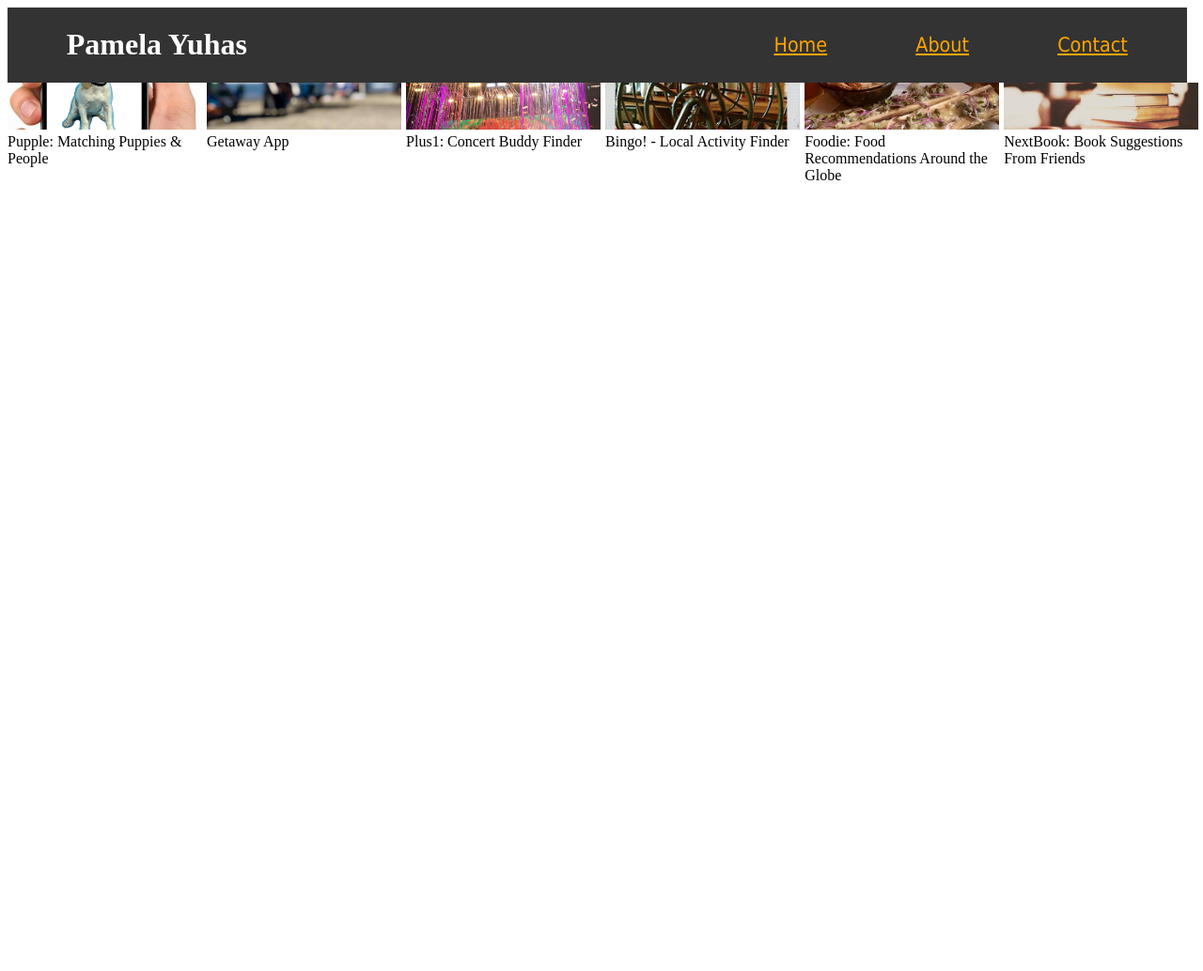
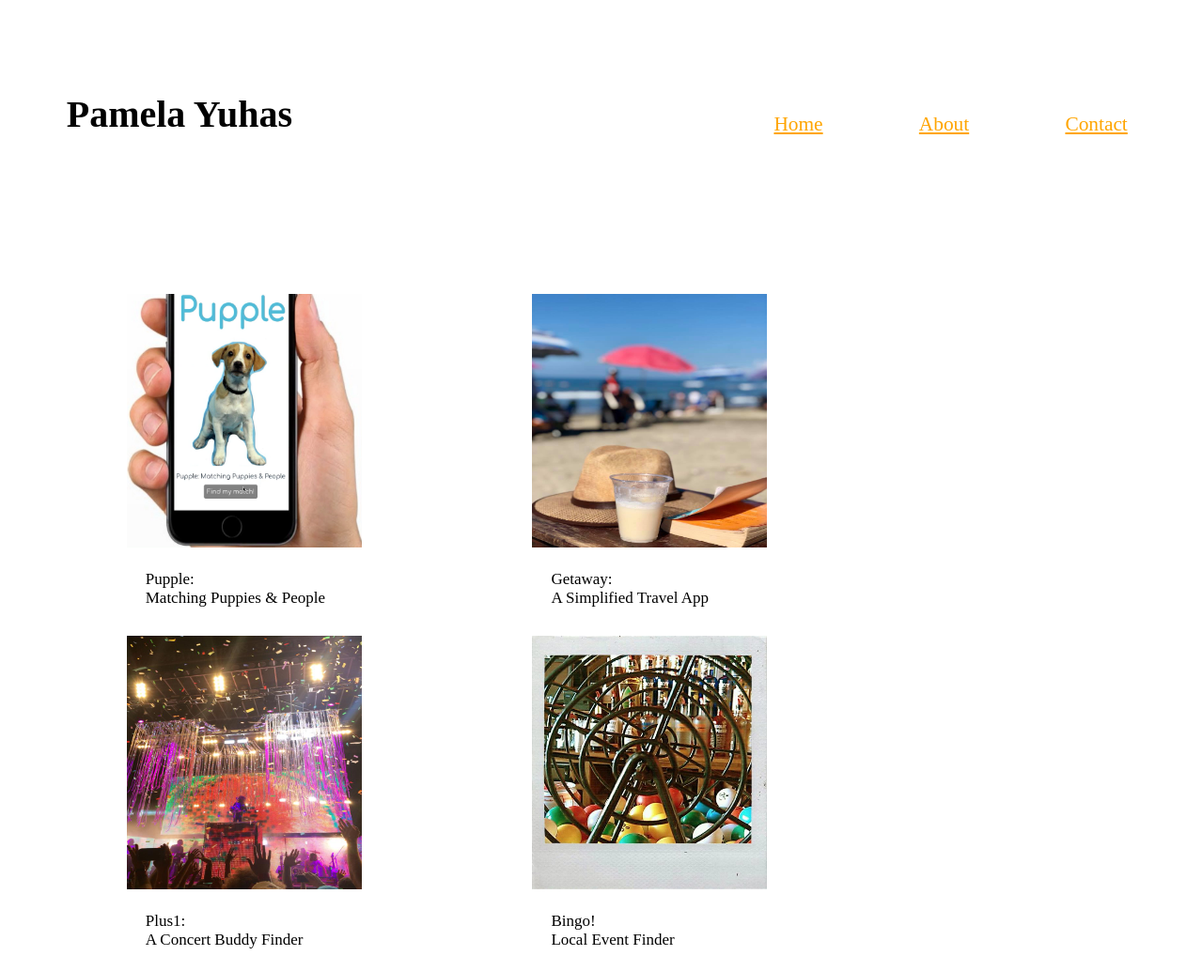
Before and after one commit to pyuhas/Portfolio, a plain HTML site: page homepage.html in a window 1280 px wide. Shown: the top 1034 px of the page at 94% size. Before the commit the page ends 800 px from the top, so only its background shows below. Drawn offline with Linux system fonts and the light colour scheme.

Commit message:
homepage

```diff
--- a/css/homepage.css
+++ b/css/homepage.css
@@ -2,15 +2,15 @@ body {
   background-color: white;
   width: 99%;
   height: auto;
-
 }
 
 header {
-  background-color: #333333;
+  /* background-color: #333333; */
   display: flex;
   flex-direction: row;
   justify-content: space-between;
   width: 99%;
+  height: 300px;
 }
 
 nav {
@@ -18,58 +18,41 @@ nav {
   align-self: center;
   justify-content: space-between;
   margin-right: 5%;
+  margin-top: -4%;
   width: 30%;
   font-size: 16pt;
 }
 
 a {
   color: orange;
-  font-family: 'Tahoma';
+  font-family: 'Times New Roman';
 }
 
 .name {
-  color: white;
-  z-index: 1;
+  color: black;
   margin-left: 5%;
+  margin-top: 5%;
+  font-size: 20px;
   font-family: 'Times New Roman';
 }
 
-/* .article-container {
-  display: flex;
-  padding-bottom: 60px;
-  width: 97%;
-} */
-
-.container {
-    display: grid;
-    grid-gap: 5px;
-    grid-template-columns: repeat(auto-fit, minmax(100px, 1fr));
-    grid-template-rows: repeat(2, 50px);
+div.gallery {
+  margin: 5px;
+  margin-left: 10%;
+  float: left;
+  width: 300px;
 }
 
-.container > div > img {
-    width: 100%;
-    height: 100%;
-    object-fit: cover;
+div.gallery:hover {
+  border: 1px solid #777;
 }
 
-.pic img {
-    float: left;
-    display: flex;
-    margin-right: 5px;
+div.gallery img {
+  width: 250px;
+  height: 270px;
 }
 
-article a {
-justify-content: flex-end;
-display: flex;
-padding-right: 25px;
+div.desc {
+  padding: 20px;
+  font-size: 17px;
 }
-
-.benton-pics {
-  display: flex;
-  justify-content: space-around;
-}
-
-p {
-    padding-right: 20px;
-}
--- a/homepage.html
+++ b/homepage.html
@@ -22,59 +22,48 @@
 
   <main>
 
-    <!-- <div class="article-container">
-      <article class="pic">
-        <h4>Lorum Ipsum Dolor</h4>
-        <img src="https://4.bp.blogspot.com/-wjFR0Z6OcmY/WjFs2ND9AGI/AAAAAAAAAVo/yc4YgcansWYEAe_hXnmdNkFmT5TiMlBiACLcBGAs/s1600/IMG_5650.jpg" height="80" alt="image">
-        <p>Lorem ipsum dolor sit amet, consectetur adipisicing elit, sed do eiusmod tempor incididunt ut labore et dolore magna aliqua. Ut enim ad minim veniam, quis nostrud exercitation ullamco laboris nisi ut aliquip ex ea commodo consequat. Duis aute
-          irure dolor in reprehenderit in voluptate velit esse cillum dolore eu fugiat nulla pariatur. Excepteur sint occaecat cupidatat non proident, sunt in culpa qui officia deserunt mollit anim id est laborum.</p>
-        <a href="readmore.html">Read More</a>
-      </article>
-      <article class="pic">
-        <h4>Lorum Ipsum Dolor</h4>
-        <img src="https://3.bp.blogspot.com/-qKsVXnDHLxI/WjFtO2OzTGI/AAAAAAAAAVw/Hq_sOC5inww0305uqjI-STnXkmrpnBP6ACLcBGAs/s1600/sweater.jpg" height="80" alt="image">
-        <p>Lorem ipsum dolor sit amet, consectetur adipisicing elit, sed do eiusmod tempor incididunt ut labore et dolore magna aliqua. Ut enim ad minim veniam, quis nostrud exercitation ullamco laboris nisi ut aliquip ex ea commodo consequat. Duis aute
-          irure dolor in reprehenderit in voluptate velit esse cillum dolore eu fugiat nulla pariatur. Excepteur sint occaecat cupidatat non proident, sunt in culpa qui officia deserunt mollit anim id est laborum.</p>
-        <a href="readmore2.html">Read More</a>
-      </article>
-      <article class="pic">
-        <h4>Lorum Ipsum Dolor</h4>
-        <img src="https://3.bp.blogspot.com/-IalN0TPfGOE/WjFs-J6xNiI/AAAAAAAAAVs/Lwix3-UOmccgyhnlj5vb-Xdz5cxYLzMggCLcBGAs/s1600/IMG_5652.jpg" height="80" alt="image">
-        <p>Lorem ipsum dolor sit amet, consectetur adipisicing elit, sed do eiusmod tempor incididunt ut labore et dolore magna aliqua. Ut enim ad minim veniam, quis nostrud exercitation ullamco laboris nisi ut aliquip ex ea commodo consequat. Duis aute
-          irure dolor in reprehenderit in voluptate velit esse cillum dolore eu fugiat nulla pariatur. Excepteur sint occaecat cupidatat non proident, sunt in culpa qui officia deserunt mollit anim id est laborum.</p>
-        <a href="readmore3.html">Read More</a>
-      </article>
-      <article class="pic">
-        <h4>Lorum Ipsum Dolor</h4>
-        <img src="https://4.bp.blogspot.com/-wjFR0Z6OcmY/WjFs2ND9AGI/AAAAAAAAAVo/yc4YgcansWYEAe_hXnmdNkFmT5TiMlBiACLcBGAs/s1600/IMG_5650.jpg" height="80" alt="image">
-        <p>Lorem ipsum dolor sit amet, consectetur adipisicing elit, sed do eiusmod tempor incididunt ut labore et dolore magna aliqua. Ut enim ad minim veniam, quis nostrud exercitation ullamco laboris nisi ut aliquip ex ea commodo consequat. Duis aute
-          irure dolor in reprehenderit in voluptate velit esse cillum dolore eu fugiat nulla pariatur. Excepteur sint occaecat cupidatat non proident, sunt in culpa qui officia deserunt mollit anim id est laborum.</p>
-        <a href="readmore.html">Read More</a>
-      </article>
-      <article class="pic">
-        <h4>Lorum Ipsum Dolor</h4>
-        <img src="https://4.bp.blogspot.com/-wjFR0Z6OcmY/WjFs2ND9AGI/AAAAAAAAAVo/yc4YgcansWYEAe_hXnmdNkFmT5TiMlBiACLcBGAs/s1600/IMG_5650.jpg" height="80" alt="image">
-        <p>Lorem ipsum dolor sit amet, consectetur adipisicing elit, sed do eiusmod tempor incididunt ut labore et dolore magna aliqua. Ut enim ad minim veniam, quis nostrud exercitation ullamco laboris nisi ut aliquip ex ea commodo consequat. Duis aute
-          irure dolor in reprehenderit in voluptate velit esse cillum dolore eu fugiat nulla pariatur. Excepteur sint occaecat cupidatat non proident, sunt in culpa qui officia deserunt mollit anim id est laborum.</p>
-        <a href="readmore.html">Read More</a>
-      </article>
-      <article class="pic">
-        <h4>Lorum Ipsum Dolor</h4>
-        <img src="https://4.bp.blogspot.com/-wjFR0Z6OcmY/WjFs2ND9AGI/AAAAAAAAAVo/yc4YgcansWYEAe_hXnmdNkFmT5TiMlBiACLcBGAs/s1600/IMG_5650.jpg" height="80" alt="image">
-        <p>Lorem ipsum dolor sit amet, consectetur adipisicing elit, sed do eiusmod tempor incididunt ut labore et dolore magna aliqua. Ut enim ad minim veniam, quis nostrud exercitation ullamco laboris nisi ut aliquip ex ea commodo consequat. Duis aute
-          irure dolor in reprehenderit in voluptate velit esse cillum dolore eu fugiat nulla pariatur. Excepteur sint occaecat cupidatat non proident, sunt in culpa qui officia deserunt mollit anim id est laborum.</p>
-        <a href="readmore.html">Read More</a>
-      </article>
-    </div> -->
+    <div class="gallery">
+      <a target="_blank" href="images/pupplephone.png">
+        <img src="images/pupplephone.png" alt="picture of dog on phone" width="600" height="400">
+      </a>
+      <div class="desc">Pupple:</br> Matching Puppies & People</div>
+    </div>
 
-    <div class="container">
-  <div><img src="images/pupplephone.png" alt="pic of pupple app on phone">Pupple: Matching Puppies & People</div>
-  <div><img src="images/getawayapp.jpg" alt="pic of beach setting">Getaway App</div>
-  <div><img src="images/flaminglips.jpg" alt="pic of concert">Plus1: Concert Buddy Finder</div>
-  <div><img src="images/bingo.jpg" alt="pic of bingo set">Bingo! - Local Activity Finder</div>
-  <div><img src="images/foodie.jpg" alt="pic of food">Foodie: Food Recommendations Around the Globe</div>
-  <div><img src="images/bookrecs.jpg" alt="pic of books">NextBook: Book Suggestions From Friends</div>
+    <div class="gallery">
+      <a target="_blank" href="images/getawayapp.jpg">
+        <img src="images/getawayapp.jpg" alt="beach scene" width="600" height="400">
+      </a>
+      <div class="desc">Getaway:</br> A Simplified Travel App</div>
+    </div>
+
+    <div class="gallery">
+      <a target="_blank" href="images/flaminglips.jpg">
+        <img src="images/flaminglips.jpg" alt="concert" width="600" height="400">
+      </a>
+      <div class="desc">Plus1:</br> A Concert Buddy Finder</div>
+    </div>
+
+    <div class="gallery">
+      <a target="_blank" href="images/bingo.jpg">
+        <img src="images/bingo.jpg" alt="bingo set" width="600" height="400">
+      </a>
+      <div class="desc">Bingo!</br> Local Event Finder</div>
+    </div>
+
+    <div class="gallery">
+      <a target="_blank" href="images/foodie.jpg">
+        <img src="images/foodie.jpg" alt="food" width="600" height="400">
+      </a>
+      <div class="desc">Foodie:</br> Suggestions While Abroad</div>
 </div>
+
+<div class="gallery">
+  <a target="_blank" href="images/bookrecs.jpg">
+    <img src="images/bookrecs.jpg" alt="books" width="600" height="400">
+  </a>
+  <div class="desc">NextChapter:</br> Book Recommendations By Friends</div>
+</div>
+
 
   </main>
 
```
